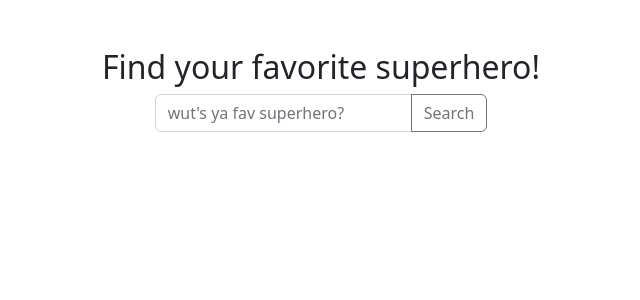
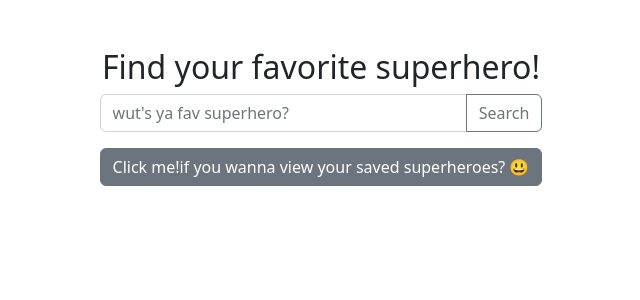
Before and after one commit to YujinOk/client-superhero, a React (Create React App) app: page / in a window 1280 px wide. Shown: the top 300 px of the page, without its empty margins (319-959 px from the left). Built offline with nearby package versions, Linux system fonts and the light colour scheme.

Commit message:
made view later button but needs to be connected to backend (GET)

```diff
--- a/src/containers/Main.jsx
+++ b/src/containers/Main.jsx
@@ -2,6 +2,7 @@ import { HeroDisplay } from "../components/heroDisplay/HeroDisplay";
 import { SearchBar } from "../components/searchBar/SearchBar";
 import { useState } from "react";
 import { useQuery, gql } from "@apollo/client";
+import Button from "react-bootstrap/Button";
 
 export const Main = () => {
   const [heroInfo, setHeroInfo] = useState(null);
@@ -35,6 +36,11 @@ export const Main = () => {
       {heroInfo !== null && (
         <HeroDisplay heroInfo={heroInfo} setHeroInfo={setHeroInfo} />
       )}
+      <div className="d-flex justify-content-center mt-3 ">
+        <Button className="rounded btn btn-secondary">
+          Click me!if you wanna view your saved superheroes? 😃
+        </Button>
+      </div>
     </div>
   );
 };
```
